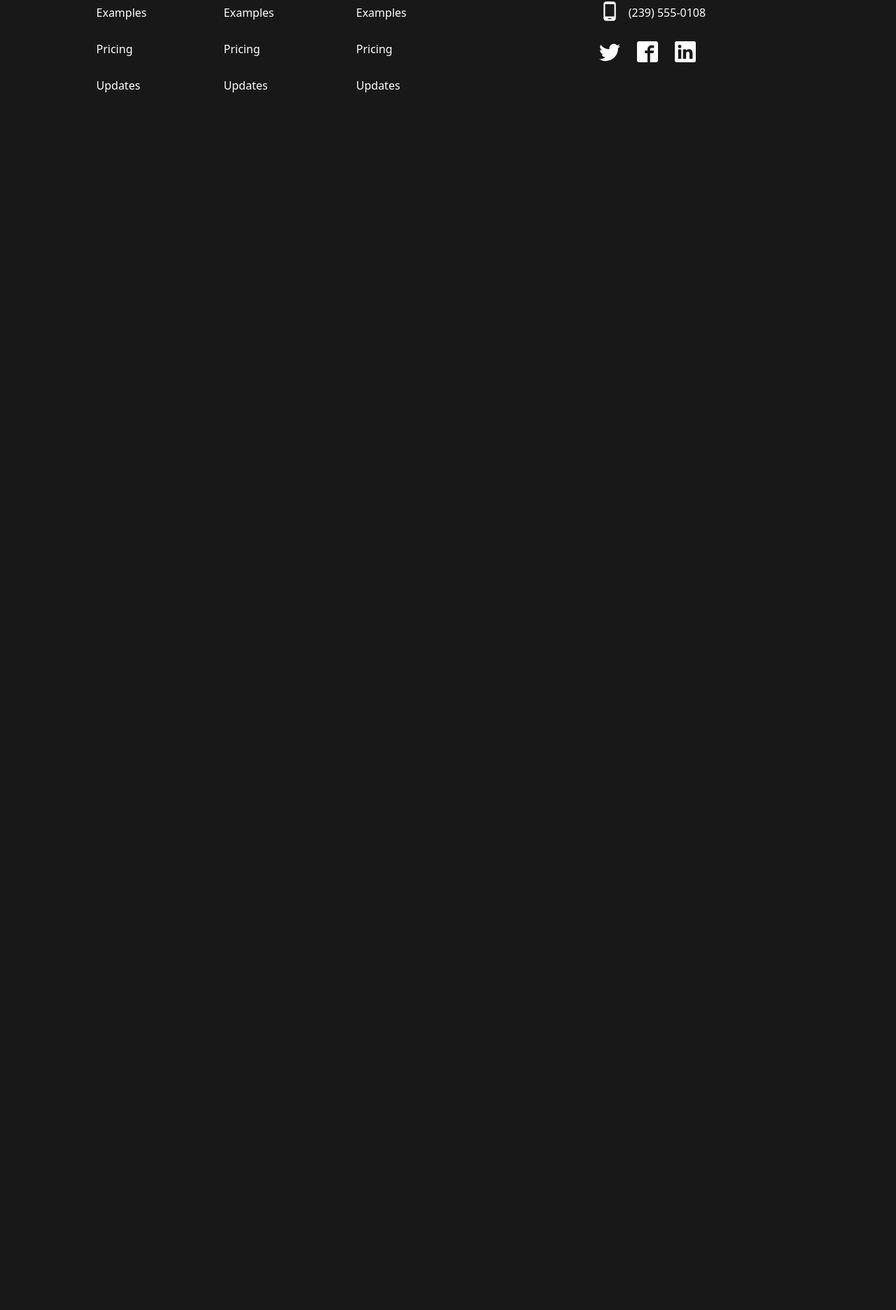
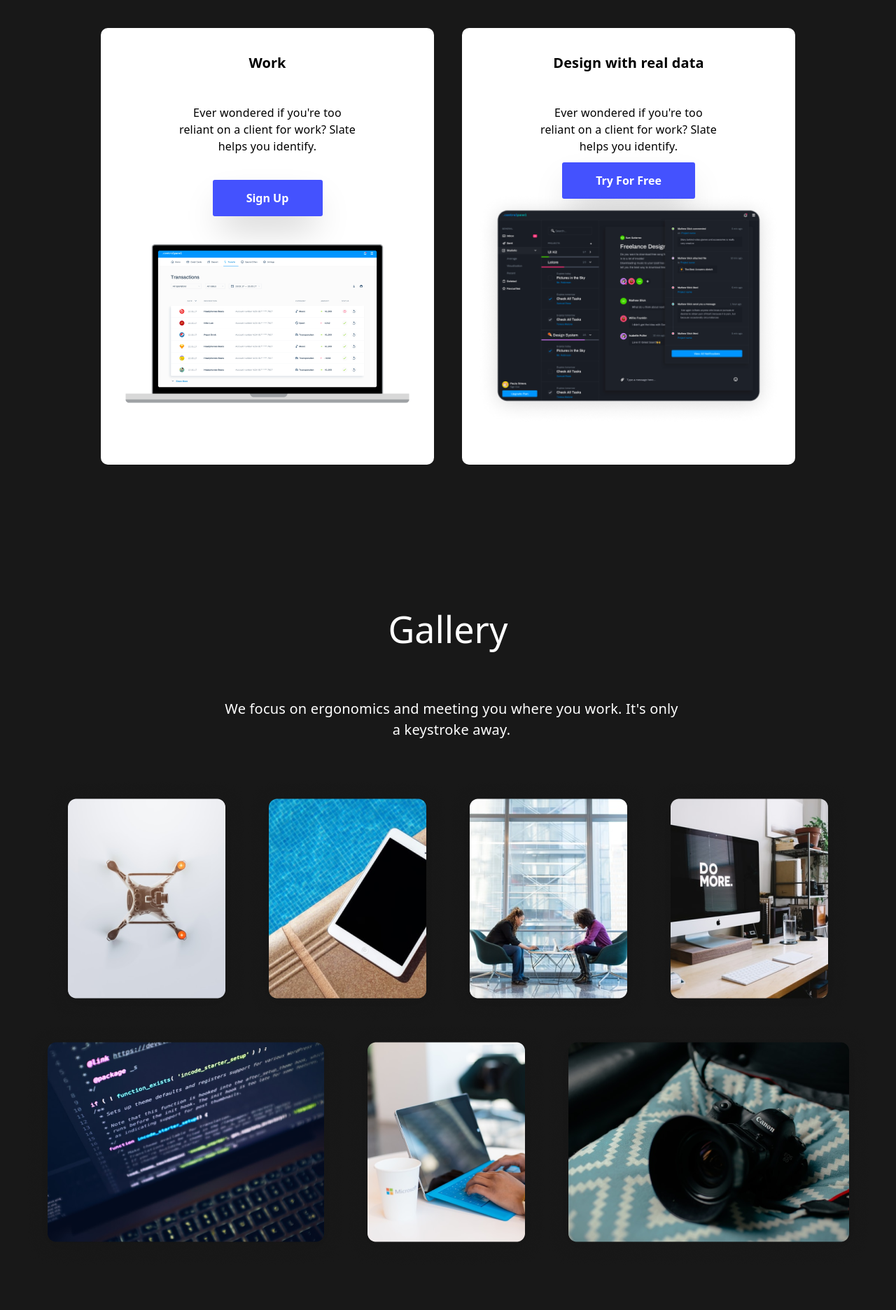
Before and after one commit to Jeffreyxdev/FigmaLand-demo, a React (Vite) app: page / in a window 1280 px wide. Shown: the part 2946-4818 px from the top of the page at 70% size. Before the commit the page ends 3158 px from the top, so only its background shows below. Built offline with nearby package versions, Linux system fonts and the light colour scheme.

Commit message:
worked on the content and gallery page

```diff
--- a/src/Constant/index.js
+++ b/src/Constant/index.js
@@ -1,6 +1,21 @@
 import forks from  '../assets/forks.png'
 import alien from '../assets/alien.png'
 import infinity from '../assets/infinity.png'
+import Macbook from '../assets/Macbook.png'
+import Boards from  '../assets/Boards.png'
+import CardA from '../assets/CardA.png'
+import CardB from '../assets/CardB.png'
+import  CardC from '../assets/CardC.png'
+import CardD  from '../assets/CardD.png'
+import Card from  '../assets/Card.png'
+import Card1  from '../assets/Card1.png'
+import Card2  from '../assets/Card2.png'
+
+
+
+
+
+
 export const navlinks =[
     {
         name: "Home",
@@ -78,3 +93,51 @@ export const footer = [
         ]
     }
 ]
+
+export const content = [
+    {
+        name: 'Work',
+        text: "Ever wondered if you're too reliant on a client for work? Slate helps you identify.",
+        button: 'Sign Up',
+        icon: Macbook,
+    },
+    {
+        name: 'Design with real data',
+        text: "Ever wondered if you're too reliant on a client for work? Slate helps you identify.",
+        button: 'Try For Free',
+        icon: Boards,
+    }
+]
+export const galleryTop = [
+    {
+        name: 'cardd',
+        icon: CardD,
+    },
+    {
+        name: 'cardc',
+        icon: CardC,
+    },
+    {
+        name: 'cardb',
+        icon: CardB,
+    },
+    {
+        name: 'carda',
+        icon: CardA,
+    },
+]
+
+ export const galleryBottom = [
+    {
+        name: 'card',
+        icon: Card,
+    },
+    {
+        name: 'card1',
+        icon: Card1,
+    },
+    {
+        name: 'card2',
+        icon: Card2,
+    },
+]
--- /dev/null
+++ b/src/InnerPage/Contents.jsx
@@ -0,0 +1,34 @@
+/* eslint-disable react/no-unescaped-entities */
+import { content } from "../Constant/index"
+import { motion } from "framer-motion"
+import { textVariant, staggerContainer, fadeIn, } from '../Utils/Motion'
+
+
+
+function Contents() {
+  return (
+    <motion.div
+    variants={staggerContainer()}
+    initial="hidden"
+    whileInView="show"
+    viewport={{once:true, amount:0.25}}
+     className='flex mt-[200px] font-sans  flex-col p-[65px 50px] gap-14 justify-center items-center'>
+      <motion.h2 variants={textVariant()} className='text-[52px] leading-[62px]'>Contents</motion.h2>
+      <motion.p variants={textVariant()} className=" xs:mt-[10px] sm:mt-[10px] text-center md:mt-3 text-[20px] sm:w-[411px] sm:h-[90px] flex items-center leading-[30px] tracking-[0.2px] md:w-[700px] md:h-[60px] p-[20px] pl-[30px]">We focus on ergonomics and meeting you where you work. It's only a keystroke away.</motion.p>
+      <motion.div className=" flex gap-10 items-center justify-center flex-wrap p-10 md:p-1">
+        {content.map((content, index) => (
+          <motion.div variants={fadeIn('right', 'spring', index * 0.5, 1)} className="contentCard flex md:h-[624px] xs:w-[348px] xs:h-[493px] xs:gap-10 rounded-[10px] py-[35px] text-black bg-white flex-col items-center pr-[20px] pl-[20px] md:w-[476px] gap-[57px]" key={content.name}>
+            <motion.p variants={fadeIn('top', 'spring', .5, 1)} className="font-bold text-[20px] leading-[30px] tracking-[0.1px]">{content.name}</motion.p>
+            <motion.p  variants={fadeIn('top', 'spring', .6, 1)}  className="text-center w-[268px] h-[72px] leading-[24px] tracking-[0.2px] text-[16px] p-1">{content.text}</motion.p>
+            <div className="">
+            <motion.button variants={fadeIn('top', 'spring', .7, 1)} className="w-[157px] h-[52px] rounded-[3px] bg-primary text-white flex items-center justify-center font-bold">{content.button}</motion.button>
+            </div>
+            <motion.img variants={fadeIn('top', 'spring', .8, 1)} src={content.icon} alt="" />
+          </motion.div>
+        ))}
+      </motion.div>
+    </motion.div>
+  )
+}
+
+export default Contents
--- /dev/null
+++ b/src/InnerPage/Gallery.jsx
@@ -0,0 +1,52 @@
+/* eslint-disable react/no-unescaped-entities */
+import { galleryBottom, galleryTop } from "../Constant"
+import { motion } from "framer-motion"
+import { textVariant, staggerContainer, fadeIn } from "../Utils/Motion"
+
+
+function Gallery() {
+  return (
+    <motion.div
+    variants={staggerContainer()}
+    initial="hidden"
+    whileInView="show"
+    viewport={{once:true, amount:0.25}}
+    className='flex overflow-hidden mt-[200px] font-sans  flex-col p-[65px 50px] gap-14 justify-center items-center'>
+      <motion.h2
+      variants={textVariant()}
+      className='text-[52px] leading-[62px]'>Gallery</motion.h2>
+      <motion.p
+      variants={textVariant()}
+      className="xs:mt-[10px] sm:mt-[10px] text-center md:mt-3 text-[20px] sm:w-[411px] sm:h-[90px] flex items-center leading-[30px] tracking-[0.2px] md:w-[700px] md:h-[60px] p-[20px] pl-[30px]">We focus on ergonomics and meeting you where you work. It's only a keystroke away.</motion.p>
+
+      <div className=" flex flex-col items-center justify-center">
+        <div
+        className="gallery flex items-center flex-wrap justify-center">
+          {galleryTop.map((top, index) => (
+            <motion.div
+            variants={fadeIn("right", "spring", index * 0.5, 1)}
+            className="gallery-item" key={top.name}>
+              <img className="gallery-image" src={top.icon} alt="" />
+            </motion.div>
+          ))}
+        </div>
+
+        <div className="gallery flex items-center justify-center flex-wrap">
+          {galleryBottom.map((bottom, index) => (
+            <motion.div
+            variants={fadeIn("right", "spring", index * 0.5, 1)}
+            className="gallery-item" key={bottom.name}>
+              <img className="gallery-image" src={bottom.icon} alt="" />
+            </motion.div>
+          ))}
+        </div>
+      </div>
+
+      <div className="">
+      <button className='w-[139px] h-[50px] rounded-[3px] border-[1px] mt-2'>Learn more</button>
+      </div>
+    </motion.div>
+  )
+}
+
+export default Gallery
--- a/src/Pages/Home.jsx
+++ b/src/Pages/Home.jsx
@@ -2,12 +2,15 @@
 
 import Hero from "../InnerPage/Hero";
 import Features from "../InnerPage/Features";
-
+import Contents from "../InnerPage/Contents";
+import Gallery from "../InnerPage/Gallery";
 const Home = () => {
     return (
       <div>
         <Hero/>
         <Features/>
+        <Contents/>
+        <Gallery/>
       </div>
     )
 };
```
Also changed, not shown: src/InnerPage/Partners.jsx (added).
